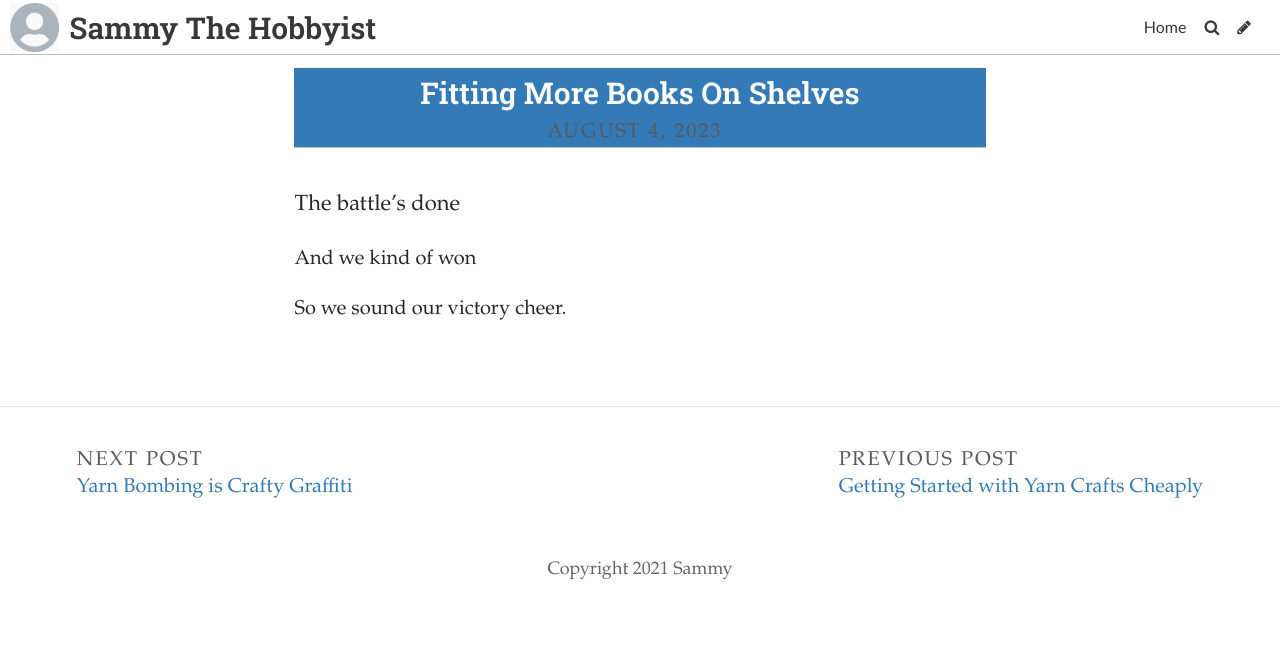
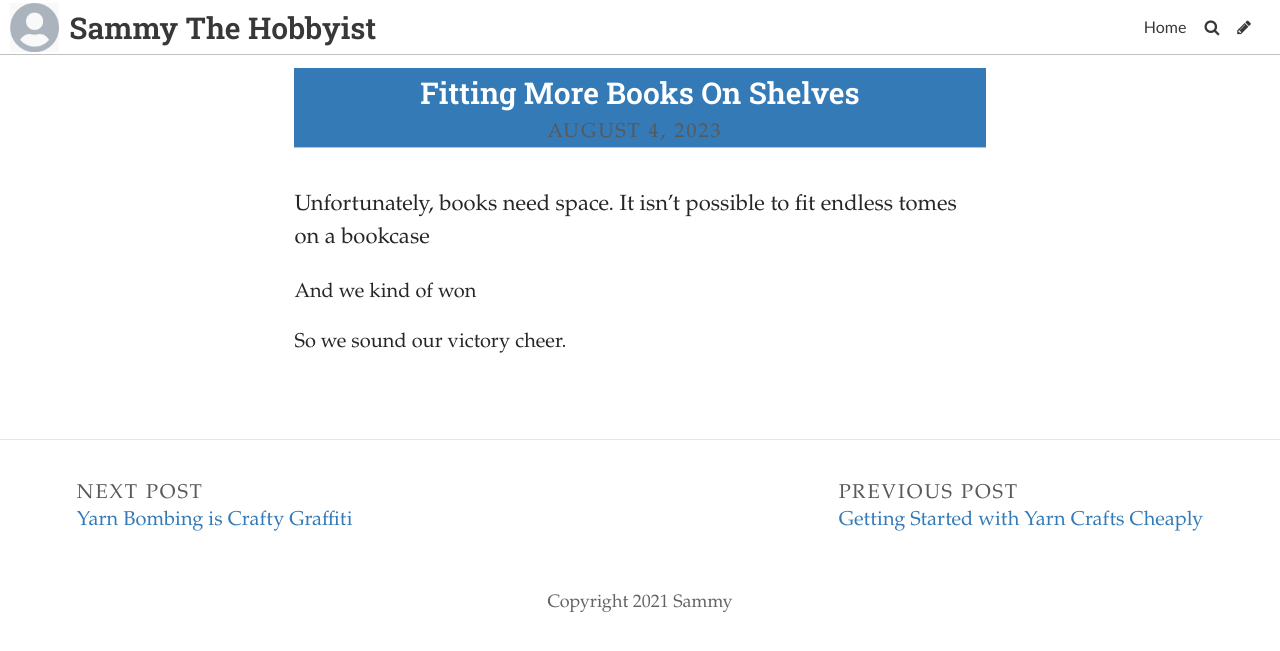
Before and after one commit to SammySpinsAYarn/Blog, a Jekyll site: the page built from _posts/2023-08-21-where-do-we-go-from-here.md, in a window 1280 px wide. Shown: the top 651 px of the page. Built offline with Jekyll 4.4.1, drawn with Linux system fonts in a browser that asks for light colours; some web fonts are replaced.

Commit message:
Update Post “2023-08-21-where-do-we-go-from-here”

```diff
--- a/_posts/2023-08-21-where-do-we-go-from-here.md
+++ b/_posts/2023-08-21-where-do-we-go-from-here.md
@@ -5,7 +5,7 @@ date: 2023-08-04T14:00:40.515Z
 title_color: "#ffffff"
 comments: false
 ---
-T﻿he battle's done
+Unfortunately, books need space. It isn't possible to fit endless tomes on a bookcase
 
 And we kind of won
 
```
